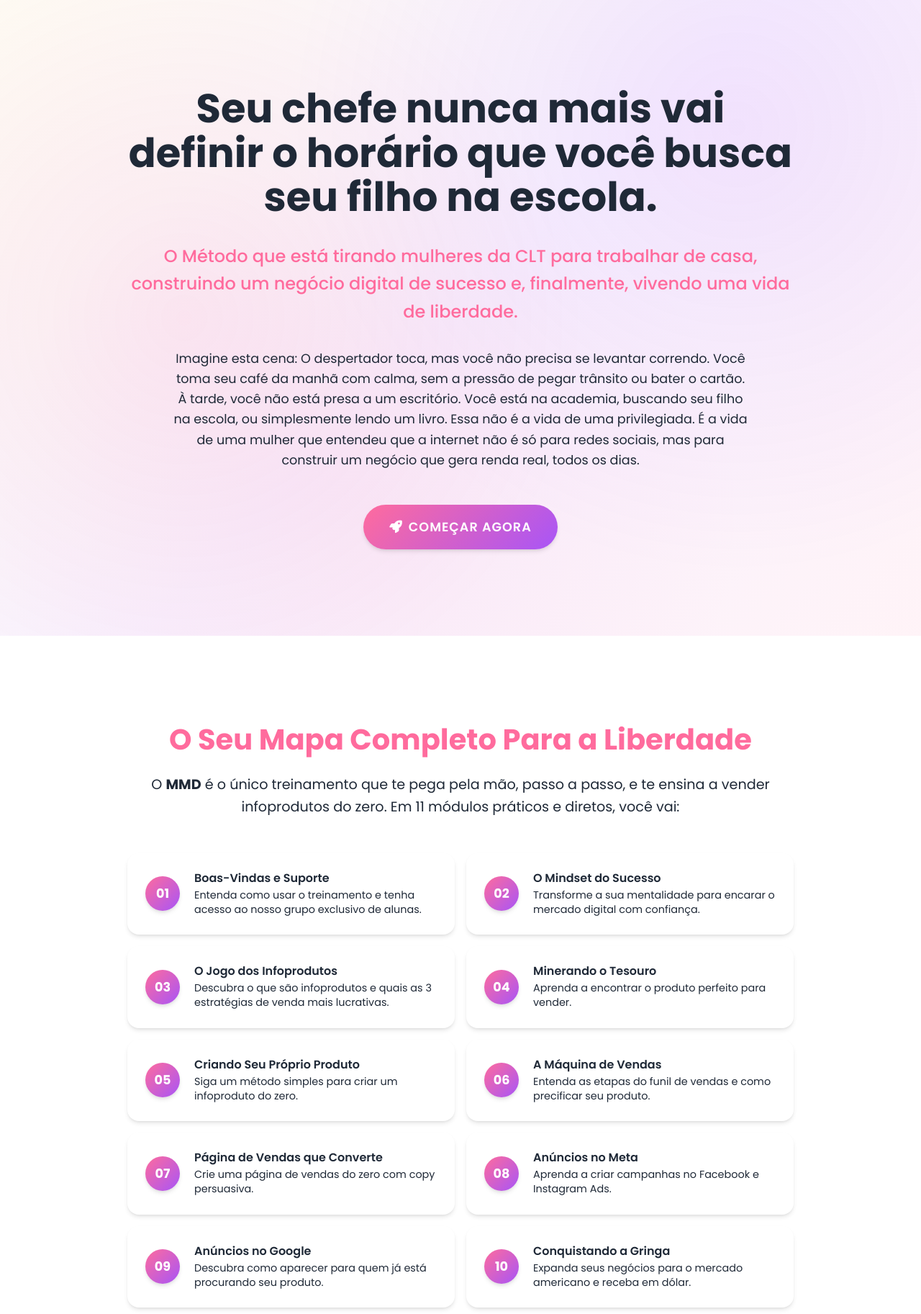
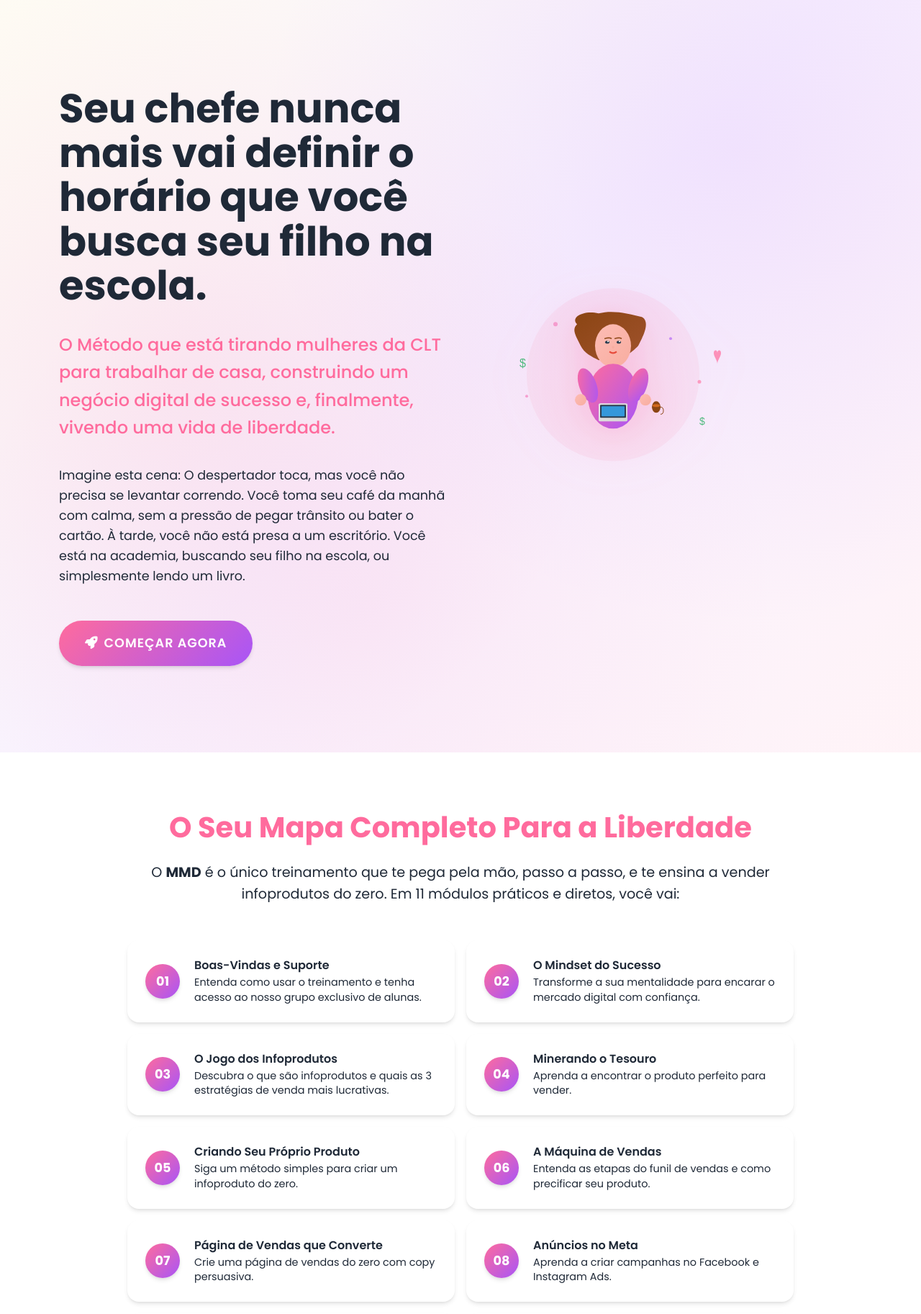
Before and after one commit to Vitdelgado/metodo-mulher-digital, a Flask app: page / in a window 1280 px wide. Shown: the top 1825 px of the page at 72% size. Run offline with Flask 3, Linux system fonts and the light colour scheme.

Commit message:
Enhance page design with feminine images and reduce guarantee section
Adds SVG images, adjusts section spacing, and restructures the hero section in index.html and style.css.

Replit-Commit-Author: Agent
Replit-Commit-Session-Id: 4bc01a92-54f3-4e83-a977-792ccac75be1
Replit-Commit-Checkpoint-Type: full_checkpoint
Replit-Commit-Screenshot-Url: https://storage.googleapis.com/screenshot-production-us-central1/6fdc0dc5-f982-4016-b1e8-93de3561061b/4bc01a92-54f3-4e83-a977-792ccac75be1/7xcmS2t

```diff
--- a/static/css/style.css
+++ b/static/css/style.css
@@ -24,7 +24,7 @@
     --font-weight-bold: 700;
 
     /* Spacing */
-    --section-padding: 120px 0;
+    --section-padding: 80px 0;
     --element-spacing: 2rem;
     --border-radius: 16px;
     --border-radius-large: 24px;
@@ -183,6 +183,48 @@ h1, h2, h3, h4, h5, h6 {
 
 .hero-cta {
     margin-top: 3rem;
+}
+
+.hero-image {
+    position: relative;
+    z-index: 1;
+}
+
+.hero-image img {
+    max-width: 100%;
+    height: auto;
+    filter: drop-shadow(0 10px 30px rgba(255, 107, 157, 0.3));
+    animation: float 6s ease-in-out infinite;
+}
+
+@keyframes float {
+    0%, 100% { transform: translateY(0px); }
+    50% { transform: translateY(-20px); }
+}
+
+.success-image {
+    max-width: 80%;
+    height: auto;
+    filter: drop-shadow(0 8px 25px rgba(168, 85, 247, 0.3));
+    animation: bounce 4s ease-in-out infinite;
+}
+
+@keyframes bounce {
+    0%, 100% { transform: translateY(0px); }
+    50% { transform: translateY(-15px); }
+}
+
+.freedom-image {
+    max-width: 85%;
+    height: auto;
+    filter: drop-shadow(0 8px 25px rgba(244, 114, 182, 0.3));
+    animation: sway 5s ease-in-out infinite;
+}
+
+@keyframes sway {
+    0%, 100% { transform: translateX(0px) rotate(0deg); }
+    25% { transform: translateX(-10px) rotate(-2deg); }
+    75% { transform: translateX(10px) rotate(2deg); }
 }
 
 /* Modules Section */
@@ -423,6 +465,7 @@ h1, h2, h3, h4, h5, h6 {
     background: linear-gradient(135deg, var(--cream) 0%, rgba(168, 85, 247, 0.08) 100%);
     text-align: center;
     position: relative;
+    padding: 60px 0;
 }
 
 .guarantee-section::before {
@@ -557,6 +600,23 @@ h1, h2, h3, h4, h5, h6 {
     .final-cta-section .section-title {
         font-size: 2rem;
     }
+
+    .hero-image img,
+    .success-image,
+    .freedom-image {
+        max-width: 90%;
+        margin: 2rem auto;
+        display: block;
+    }
+
+    .hero-section .row {
+        flex-direction: column-reverse;
+    }
+
+    .hero-image {
+        margin-bottom: 2rem;
+        text-align: center;
+    }
 }
 
 @media (max-width: 576px) {
--- a/templates/index.html
+++ b/templates/index.html
@@ -19,17 +19,22 @@
     <!-- Header Section -->
     <header class="hero-section">
         <div class="container">
-            <div class="row justify-content-center text-center">
-                <div class="col-lg-10">
+            <div class="row align-items-center">
+                <div class="col-lg-6">
                     <h1 class="hero-title">Seu chefe nunca mais vai definir o horário que você busca seu filho na escola.</h1>
                     <p class="hero-subtitle">O Método que está tirando mulheres da CLT para trabalhar de casa, construindo um negócio digital de sucesso e, finalmente, vivendo uma vida de liberdade.</p>
                     <div class="hero-description">
-                        <p>Imagine esta cena: O despertador toca, mas você não precisa se levantar correndo. Você toma seu café da manhã com calma, sem a pressão de pegar trânsito ou bater o cartão. À tarde, você não está presa a um escritório. Você está na academia, buscando seu filho na escola, ou simplesmente lendo um livro. Essa não é a vida de uma privilegiada. É a vida de uma mulher que entendeu que a internet não é só para redes sociais, mas para construir um negócio que gera renda real, todos os dias.</p>
+                        <p>Imagine esta cena: O despertador toca, mas você não precisa se levantar correndo. Você toma seu café da manhã com calma, sem a pressão de pegar trânsito ou bater o cartão. À tarde, você não está presa a um escritório. Você está na academia, buscando seu filho na escola, ou simplesmente lendo um livro.</p>
                     </div>
                     <div class="hero-cta">
                         <a href="#precos" class="btn btn-primary btn-lg cta-button">
                             <i class="fas fa-rocket me-2"></i>Começar Agora
                         </a>
+                    </div>
+                </div>
+                <div class="col-lg-6">
+                    <div class="hero-image">
+                        <img src="{{ url_for('static', filename='images/hero-woman.svg') }}" alt="Mulher trabalhando com liberdade" class="img-fluid">
                     </div>
                 </div>
             </div>
@@ -150,7 +155,7 @@
                         <p class="section-subtitle">Veja como o MMD transformou a vida de mulheres que ousaram dar o primeiro passo</p>
                     </div>
 
-                    <div class="row">
+                    <div class="row align-items-center">
                         <div class="col-md-6 mb-4">
                             <div class="testimonial-card">
                                 <div class="testimonial-content">
@@ -167,10 +172,8 @@
                                     </div>
                                 </div>
                             </div>
-                        </div>
 
-                        <div class="col-md-6 mb-4">
-                            <div class="testimonial-card">
+                            <div class="testimonial-card mt-4">
                                 <div class="testimonial-content">
                                     <i class="fas fa-quote-left quote-icon"></i>
                                     <p>"Saí da correria corporativa e construí um negócio que me permite viajar e trabalhar de onde quiser. A liberdade que sempre sonhei agora é real."</p>
@@ -185,6 +188,10 @@
                                     </div>
                                 </div>
                             </div>
+                        </div>
+
+                        <div class="col-md-6 text-center">
+                            <img src="{{ url_for('static', filename='images/success-woman.svg') }}" alt="Mulher celebrando sucesso" class="img-fluid success-image">
                         </div>
                     </div>
                 </div>
@@ -292,28 +299,31 @@
     <!-- CTA Final Section -->
     <section id="cta-final" class="final-cta-section">
         <div class="container">
-            <div class="row justify-content-center text-center">
-                <div class="col-lg-10">
+            <div class="row align-items-center">
+                <div class="col-lg-6">
                     <h2 class="section-title">Onde Você Estará Daqui a 3 Meses?</h2>
                     <div class="final-description">
                         <p>A rotina de trabalhar para os outros, com uma vida de agenda cheia e sem tempo para você ou sua família, vai continuar te consumindo? Ou você vai dar o primeiro passo para ter o controle do seu próprio tempo e construir a vida que merece?</p>
-                        <p>A escolha é sua. Clique no botão da sua opção preferida e comece a viver a liberdade que o mundo digital pode te dar.</p>
+                        <p class="mb-4">A escolha é sua. Clique no botão da sua opção preferida e comece a viver a liberdade que o mundo digital pode te dar.</p>
                     </div>
 
                     <div class="final-cta-buttons">
-                        <div class="row justify-content-center">
-                            <div class="col-md-6 mb-3">
+                        <div class="row">
+                            <div class="col-12 mb-3">
                                 <button class="btn btn-primary btn-lg w-100 cta-button">
                                     <i class="fas fa-rocket me-2"></i>GARANTIR ACESSO AGORA
                                 </button>
                             </div>
-                            <div class="col-md-6 mb-3">
+                            <div class="col-12 mb-3">
                                 <button class="btn btn-secondary btn-lg w-100 cta-button premium-button">
                                     <i class="fas fa-crown me-2"></i>QUERO O PACOTE COMPLETO AGORA
                                 </button>
                             </div>
                         </div>
                     </div>
+                </div>
+                <div class="col-lg-6 text-center">
+                    <img src="{{ url_for('static', filename='images/freedom-woman.svg') }}" alt="Mulher com liberdade e família" class="img-fluid freedom-image">
                 </div>
             </div>
         </div>
```
Also changed, not shown: static/images/freedom-woman.svg (added), static/images/hero-woman.svg (added), static/images/success-woman.svg (added).
